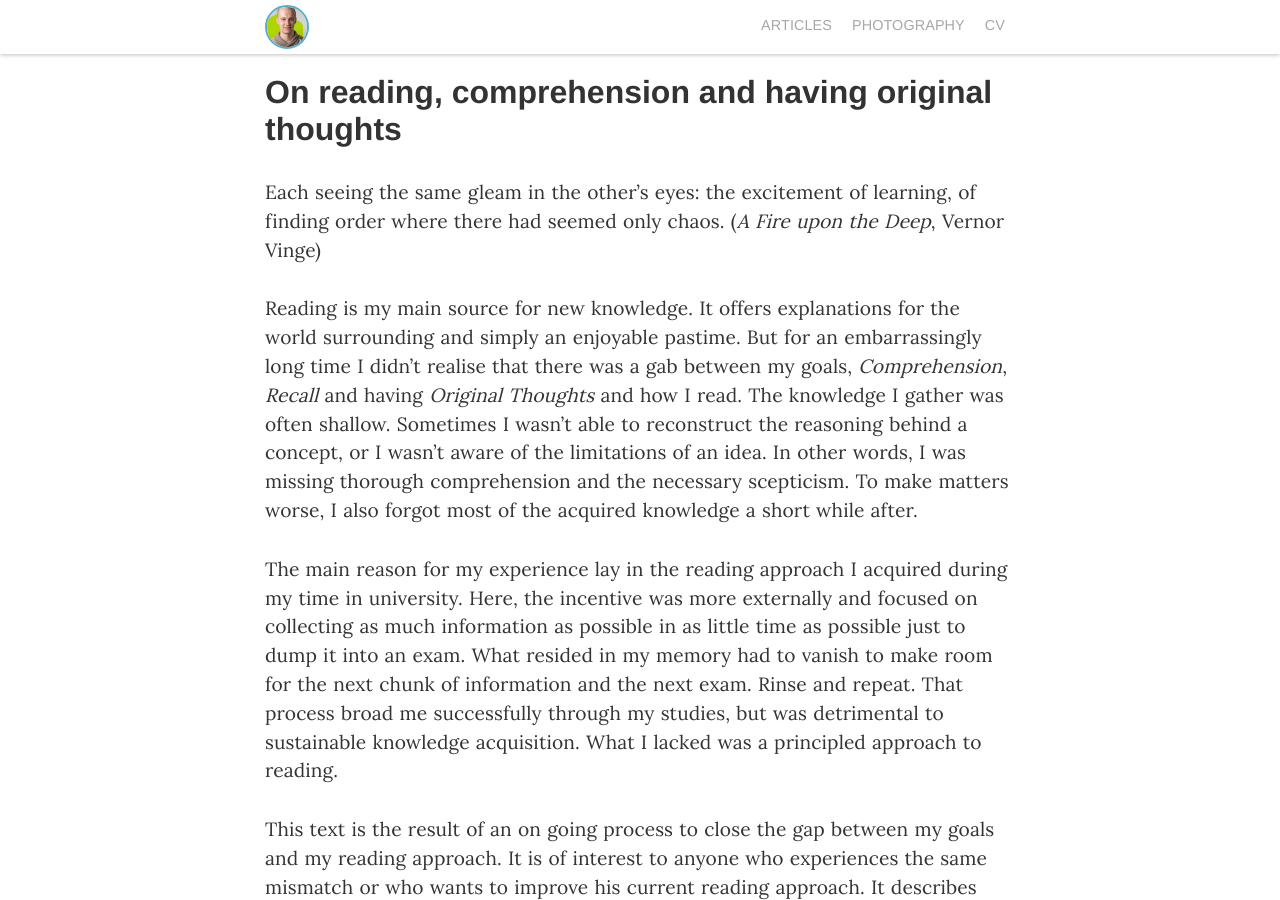
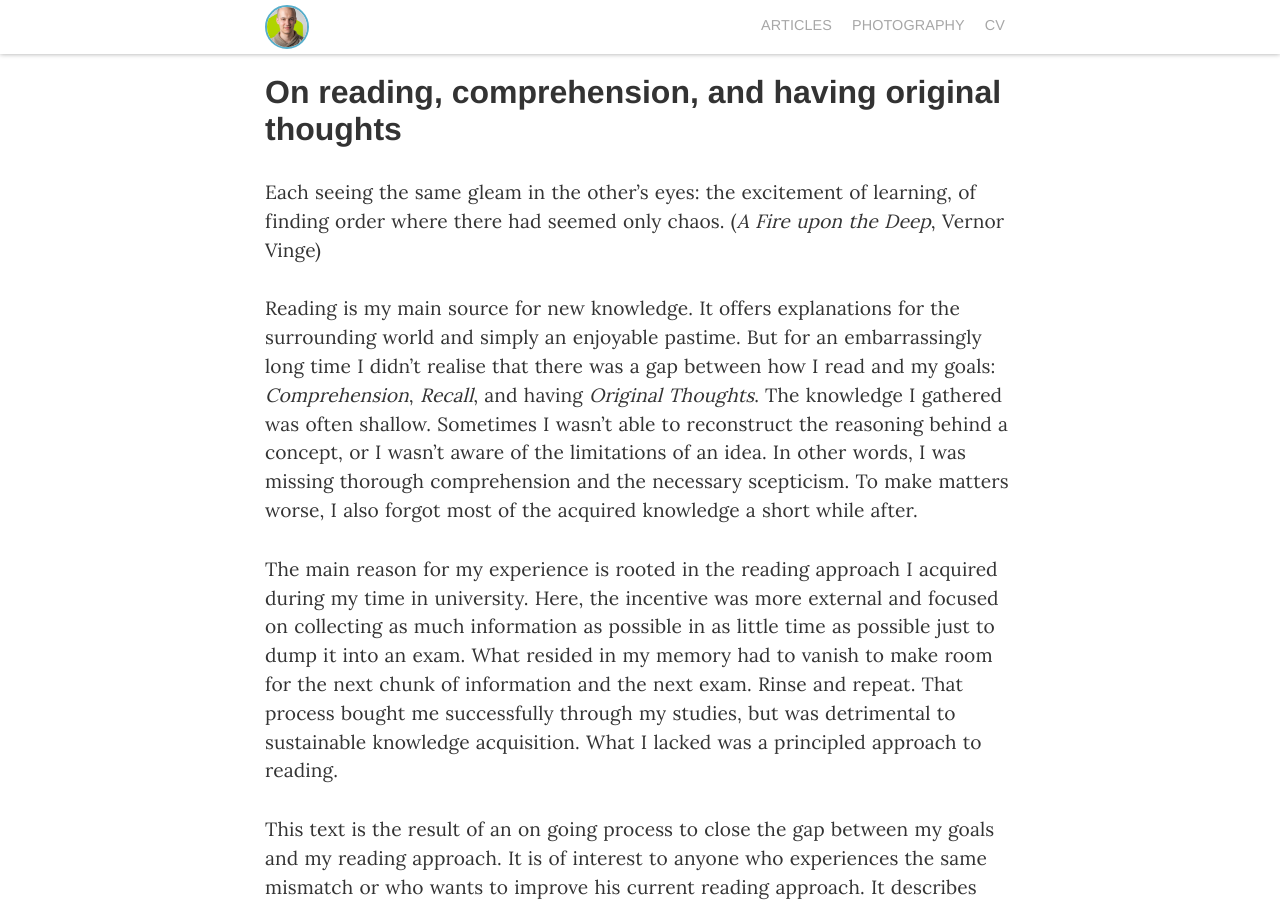
Before and after one commit to pheymann/paulheymann-website, a Jekyll site: the page built from _posts/2020-05-28-on-reading-comprehension-original-thoughts.md, in a window 1280 px wide and 900 px high. Built offline with Jekyll 4.4.1, drawn with Linux system fonts in a browser that asks for light colours; nearby versions of some CDN libraries; some of the changed text lies outside the part shown.

Commit message:
First text review fix.
Co-authored-by: Mike R <github@c.mroach.com>

```diff
--- a/_posts/2020-05-28-on-reading-comprehension-original-thoughts.md
+++ b/_posts/2020-05-28-on-reading-comprehension-original-thoughts.md
@@ -1,6 +1,6 @@
 ---
 layout: post
-title: On reading, comprehension and having original thoughts
+title: On reading, comprehension, and having original thoughts
 date:   2020-05-28
 categories: learning
 head_title: On reading, comprehension and having original thoughts
@@ -10,9 +10,9 @@ meta_keywords: reading,books,papers,understanding
 
 > Each seeing the same gleam in the other’s eyes: the excitement of learning, of finding order where there had seemed only chaos. (*A Fire upon the Deep*, Vernor Vinge)
 
-Reading is my main source for new knowledge. It offers explanations for the world surrounding and simply an enjoyable pastime. But for an embarrassingly long time I didn’t realise that there was a gab between my goals, *Comprehension*, *Recall* and having *Original Thoughts* and how I read. The knowledge I gather was often shallow. Sometimes I wasn’t able to reconstruct the reasoning behind a concept, or I wasn’t aware of the limitations of an idea. In other words, I was missing thorough comprehension and the necessary scepticism. To make matters worse, I also forgot most of the acquired knowledge a short while after.
+Reading is my main source for new knowledge. It offers explanations for the surrounding world and simply an enjoyable pastime. But for an embarrassingly long time I didn’t realise that there was a gap between how I read and my goals: *Comprehension*, *Recall*, and having *Original Thoughts*. The knowledge I gathered was often shallow. Sometimes I wasn’t able to reconstruct the reasoning behind a concept, or I wasn’t aware of the limitations of an idea. In other words, I was missing thorough comprehension and the necessary scepticism. To make matters worse, I also forgot most of the acquired knowledge a short while after.
 
-The main reason for my experience lay in the reading approach I acquired during my time in university. Here, the incentive was more externally and focused on collecting as much information as possible in as little time as possible just to dump it into an exam. What resided in my memory had to vanish to make room for the next chunk of information and the next exam. Rinse and repeat. That process broad me successfully through my studies, but was detrimental to sustainable knowledge acquisition. What I lacked was a principled approach to reading.
+The main reason for my experience is rooted in the reading approach I acquired during my time in university. Here, the incentive was more external and focused on collecting as much information as possible in as little time as possible just to dump it into an exam. What resided in my memory had to vanish to make room for the next chunk of information and the next exam. Rinse and repeat. That process bought me successfully through my studies, but was detrimental to sustainable knowledge acquisition. What I lacked was a principled approach to reading.
 
 This text is the result of an on going process to close the gap between my goals and my reading approach. It is of interest to anyone who experiences the same mismatch or who wants to improve his current reading approach. It describes how to work through books and papers and what type of written works to concentrate on.
 
```
Also changed, not shown: other parts of _posts/2020-05-28-on-reading-comprehension-original-thoughts.md (+1 -1 lines).
